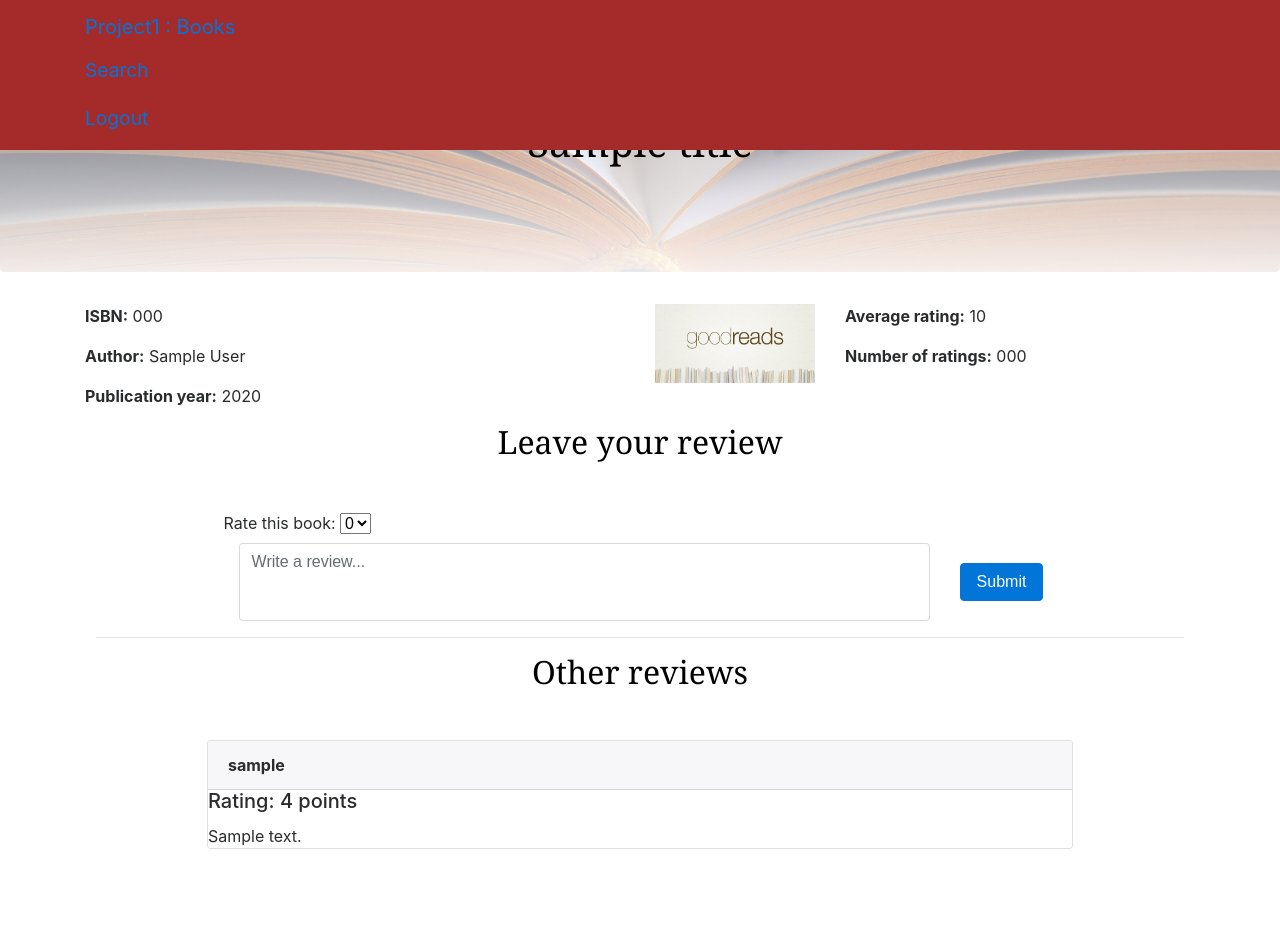
After one commit to Leidhe/project1, a Flask app: template templates/book.html in a window 1280 px wide. The commit adds this page. Run offline with Flask 2, Linux system fonts and the light colour scheme; the template is opened without the code that fills it: most values are stand-ins (such as "Sample title", 1, 10 or a date in 2020); some libraries are stand-ins or nearby versions.

Commit message:
finished page book.html and functionality

```diff
--- a/application.py
+++ b/application.py
@@ -1,11 +1,12 @@
+import json
 import os
 
-from flask import (Flask, abort, flash, redirect, render_template, request,
-                   session, url_for, jsonify)
+import requests
+from flask import (Flask, abort, flash, jsonify, redirect, render_template,
+                   request, session, url_for)
 from flask_session import Session
 from sqlalchemy import create_engine
 from sqlalchemy.orm import scoped_session, sessionmaker
-import json
 
 app = Flask(__name__)
 
@@ -27,7 +28,7 @@ db = scoped_session(sessionmaker(bind=engine))
 @app.route("/")
 def index():
     if not "user_id" in session:
-        return render_template("login.html")
+        return redirect(url_for('login'))
     else:
         return redirect(url_for('search'))
 
@@ -49,13 +50,13 @@ def login():
         else:
             exist_user = db.execute("SELECT id FROM users WHERE username = :username AND password = :password", {
                                     "username": username, "password": password}).fetchone()
-
+            print(exist_user)
             if exist_user is None:
                 error = "Wrong username or password. Please try again"
             else:
                 session["user_id"] = int(exist_user[0])
-            return redirect(url_for('search'))
-        return render_template('login.html', error=error)
+                return redirect(url_for('search'))
+            return render_template('login.html', error=error)
 
     return render_template('login.html')
 
@@ -95,20 +96,20 @@ def register():
 
 @app.route("/logout")
 def logout():
-    session.pop('user_id')
+    session.clear()
     return redirect(url_for('index'))
 
 
 @app.route("/search", methods=['GET', 'POST'])
 def search():
-    if "user_id" not in session:
+    if not "user_id" in session:
         return redirect("/login")
     text = None
     if request.method == 'POST':
         search = request.form.get('search')
         text = "Your results for " + search + ":"
         search = search.capitalize()
-        books = db.execute("SELECT isbn, title, author, year FROM books WHERE \
+        books = db.execute("SELECT id, isbn, title, author, year FROM books WHERE \
                             books.isbn LIKE :search OR \
                             books.title LIKE :search OR \
                             books.author LIKE :search",
@@ -123,16 +124,71 @@ def search():
     return render_template('search.html')
 
 
-@app.route("/books/<string:isbn>", methods=['GET'])
-def book(isbn):
+@app.route("/books/<int:book_id>", methods=['GET', 'POST'])
+def book(book_id):
+    if not "user_id" in session:
+        return redirect("/login")
+
+    user_id = session.get("user_id")
+
+    error = None
+
     # Make sure book exists.
-    book = db.execute("SELECT * FROM books WHERE isbn = :isbn",
-                      {"isbn": isbn}).fetchone()
+    book = db.execute("SELECT * FROM books WHERE id = :id",
+                      {"id": book_id}).fetchone()
     if book is None:
-        abort(404)
+            abort(404)
     # Get the book.
-    book = db.execute("SELECT title, author, year, isbn, AVG(rating) as average_score, COUNT(review) as review_count FROM books LEFT JOIN reviews ON books.id = reviews.book_id WHERE isbn = :isbn GROUP BY title, author, year, isbn",
-                      {"isbn": isbn}).fetchone()
+    book = db.execute("SELECT title, author, year, isbn FROM books WHERE id = :id",
+                      {"id": book_id}).fetchone()
+    title = book.title
+    author = book.author
+    year = book.year
+    isbn = book.isbn
+    print("hola ")
+
+    #Get all reviews of the book
+    reviews = db.execute("SELECT users.username, reviews.rating, reviews.review \
+                        FROM books JOIN reviews ON books.id = reviews.book_id \
+                        JOIN users ON reviews.user_id = users.id \
+                        WHERE books.id = :id",
+                         {"id": book_id}).fetchall()
+
+    # Make request to Goodreads API
+    res = requests.get("https://www.goodreads.com/book/review_counts.json",
+                       params={"key": "lcYiJCdL01tLTLRaMrlCg", "isbns": isbn})
+
+    number_ratings = None
+    average_score = None
+
+    if res.status_code == 200:
+        data = res.json()
+        number_ratings = data["books"][0]["work_ratings_count"]
+        average_score = data["books"][0]["average_rating"]
+
+    #Put a review
+    if request.method == 'POST':
+
+        rating = request.form.get('rating')
+        review = request.form.get('review')
+
+        exist_review = db.execute("SELECT * FROM reviews WHERE user_id = :user_id AND book_id = :book_id", {"user_id": user_id, "book_id": book_id}).fetchone()
+
+        if review == "":
+            error = "Error = Please write a review"
+        #Check if the current user has put a comment in the book
+        elif exist_review:
+            error = "Error = You've already written a review before."
+        else:
+            db.execute("INSERT INTO reviews (rating, review, user_id, book_id) VALUES (:rating, :review, :user_id, :book_id)", {
+            "rating": rating, "review": review, "user_id": user_id, "book_id": book_id})
+            db.commit()
+            #Update all reviews of the book
+            reviews = db.execute("SELECT reviews.user_id, reviews.rating, reviews.review FROM books JOIN reviews ON books.id = reviews.book_id WHERE books.id = :id",
+                         {"id": book_id}).fetchall()
+
+
+    return render_template("book.html", error = error, reviews = reviews, id = book_id, title=title, author=author, year=year, isbn=isbn, average_score=average_score, number_ratings=number_ratings)
 
 
 @app.route("/api/<isbn>", methods=['GET'])
--- a/static/css/style2.css
+++ b/static/css/style2.css
@@ -34,7 +34,7 @@
 .center{
   text-align: center;
   color: black;
-  margin-bottom: 6%;
+  margin-bottom: 4%;
   font-family: Georgia, 'Times New Roman', Times, serif;
 
 }
@@ -47,3 +47,22 @@ body {
   background: linear-gradient(to bottom, rgba(255, 255, 255, 0.301) 0%,rgba(255,255,255,0.9) 100%),url('/static/images/book.jpg') center center;
   background-size: cover;
 }
+
+.review{
+  padding-left: 12%;
+}
+
+.cards{
+  padding-bottom: 5%;
+  margin-left: 15%;
+  max-width: 70%;
+}
+
+textarea {
+  resize: none;
+}
+.error{
+  color: red;
+  text-align: center;
+  margin-top: 1%;
+}
--- /dev/null
+++ b/templates/book.html
@@ -0,0 +1,96 @@
+{% extends "layout2.html" %}
+
+{% block style %}
+<link rel="stylesheet" href="{{ url_for('static', filename='css/style2.css') }}">
+{% endblock %}
+{% block heading %} First Page {% endblock %}
+{% block body %}
+<div class="jumbotron .jumbotron-fluid">
+    <div class="container">
+        <h1 class="center">{{ title }}</h1>
+        </form>
+    </div>
+</div>
+<div class="container">
+    <div class="row">
+        <div class="col-md-4">
+            <p><strong>ISBN:</strong> {{ isbn }}</p>
+            <p><strong>Author:</strong> {{ author }}</p>
+            <p><strong>Publication year:</strong> {{ year }}</p>
+
+        </div>
+        <div class="col-md-2 offset-md-2">
+            {% if number_ratings and average_score %}
+            <img src="/static/images/goodreads.png" alt="goodreads" width="100%">
+
+            {% endif%}
+        </div>
+        <div class="col-md-4">
+            {% if number_ratings and average_score %}
+            <p><strong>Average rating:</strong> {{ average_score }}</p>
+            <p><strong>Number of ratings:</strong> {{ number_ratings }}</p>
+            <p><strong></strong></p>
+            {% endif%}
+        </div>
+    </div>
+</div>
+
+<h2 class="center">Leave your review</h2>
+
+<div class="container review">
+
+    <form action="{{ url_for('book', book_id=id) }}" method="POST">
+        <label for="rating">Rate this book:</label>
+
+        <select name="rating" id="rating">
+            <option value="0">0</option>
+            <option value="1">1</option>
+            <option value="2">2</option>
+            <option value="3">3</option>
+            <option value="4">4</option>
+            <option value="5">5</option>
+
+        </select>
+
+        <div class="form-inline">
+            <div class="form-group">
+                <div class="col">
+                    <textarea class="form-control input-sm" rows="3" cols="70" placeholder="Write a review..."
+                        name="review"></textarea>
+                </div>
+                <div class="col">
+
+                    <button type="submit" class="btn btn-block btn-primary"> Submit </button>
+
+                </div>
+
+            </div>
+        </div>
+    </form>
+</div>
+<div class="container">
+    {% if error %}
+    <h6 class = "error" >{{ error }}</h6>
+    {% endif %}
+</div>
+<hr size=2 width="85%">
+{% if reviews%}
+<h2 class="center">Other reviews</h2>
+{% endif %}
+
+<div class="container cards">
+
+    {% for review in reviews %}
+    <div class="card bg-light border-dark mb-3">
+        <div class="card-header"><strong>{{ review.username }}</strong></div>
+
+        <div class="card-body">
+            <h5 class="card-title">Rating: {{ review.rating }} points</h5>
+            <p class="card-text">{{ review.review }}</p>
+        </div>
+    </div>
+    {% endfor %}
+</div>
+
+
+{% endblock %}
--- a/templates/error_404.html
+++ b/templates/error_404.html
@@ -3,6 +3,6 @@
   <head>
   </head>
   <body>
-    <h1>404 Not found such book</h1>
+    <h1>404 Not found</h1>
   </body>
 </html>
--- a/templates/login.html
+++ b/templates/login.html
@@ -17,15 +17,15 @@ First Page
 <form class="form-signin center" action="/login" method="post">
 
         {% if register %}
-        <h2 class=register> {{ register }} </h2>
+        <h4 class=register> {{ register }} </h2>
         {% endif %}
 
 
         <h1 class="title mb-3 font-weight-normal">Welcome!</h1>
         <input type="username" id="inputUsername" name="inputUsername" class="form-control" placeholder="Username"
-                 autofocus>
+                required autofocus>
         <input type="password" id="inputPassword" name="inputPassword" class="form-control" placeholder="Password"
-                >
+                required >
 
         <button class="btn btn-lg butt button" type="submit">Sign in</button>
         <div>
```
Also changed, not shown: static/images/goodreads.png (added).
